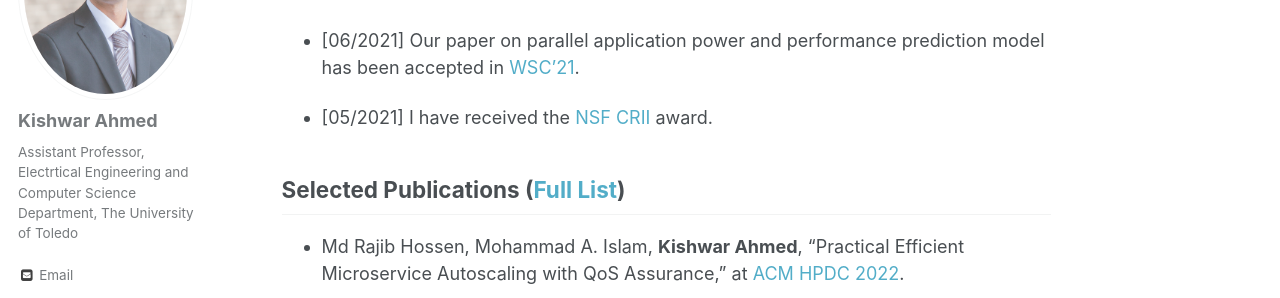
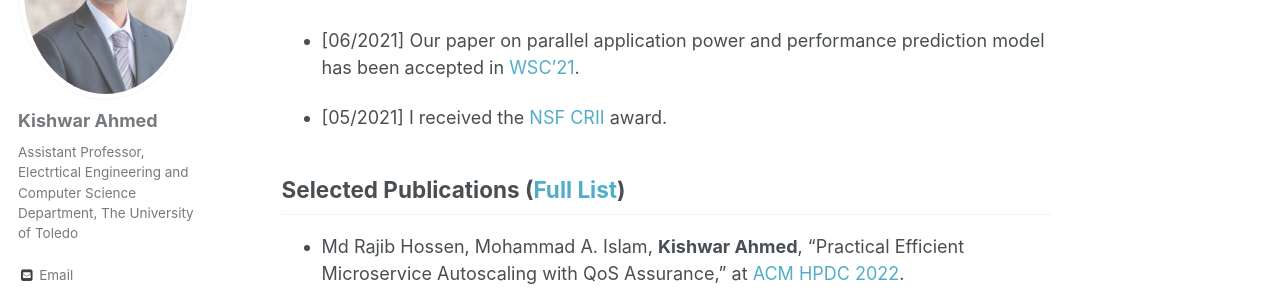
Before and after one commit to kishwarbd/kishwarbd.github.io, a Jekyll site: the page built from _pages/about.md, in a window 1280 px wide and 900 px high, scrolled down 845 px. Shown: the part 153-451 px from the top of the window. Built offline with Jekyll 4.4.1, drawn with Linux system fonts in a browser that asks for light colours; some web fonts are replaced.

Commit message:
Update about.md

```diff
--- a/_pages/about.md
+++ b/_pages/about.md
@@ -33,7 +33,7 @@ Jason Liu](https://people.cis.fiu.edu/liux/). I also worked as a research aide a
 
 * [06/2021] Our paper on parallel application power and performance prediction model has been accepted in [WSC'21](https://meetings.informs.org/wordpress/wsc2021/).
 
-* [05/2021] I have received the [NSF CRII](https://beta.nsf.gov/funding/opportunities/computer-information-science-engineering-research) award.
+* [05/2021] I received the [NSF CRII](https://beta.nsf.gov/funding/opportunities/computer-information-science-engineering-research) award.
 
 ## Selected Publications ([Full List](https://kishwarbd.github.io/publications/))
 
```
